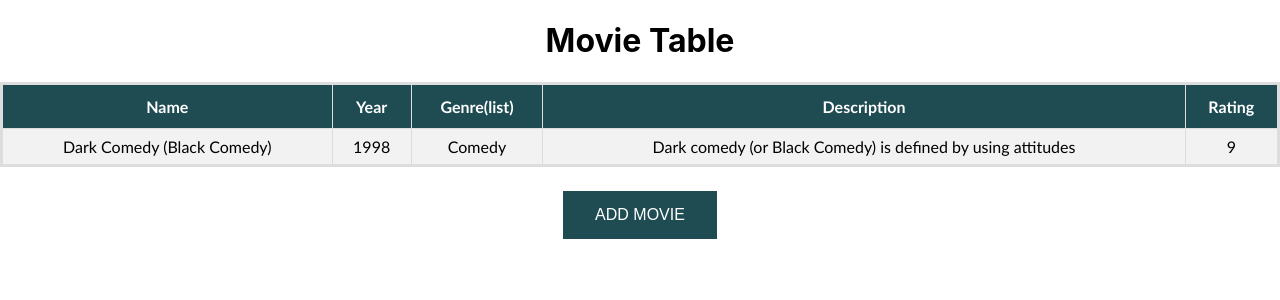
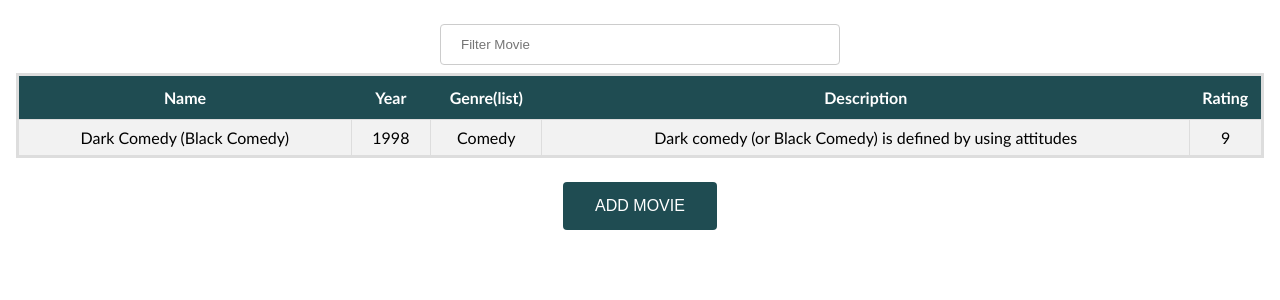
Before and after one commit to oyo-kishan/Assignment-2, a React (Create React App) app: page / in a window 1280 px wide. Shown: the top 300 px of the page. Built offline with nearby package versions, Linux system fonts and the light colour scheme.

Commit message:
Parent component is broken down into child component

```diff
--- a/src/App.css
+++ b/src/App.css
@@ -3,6 +3,9 @@
 }
 .addMovieForm{
   margin-top: 24px;
+}
+.mainDiv{
+  margin:16px;
 }
 .inputLabel{
   padding: 8px 20px;
@@ -21,29 +24,28 @@
   border-radius: 4px;
   box-sizing: border-box;
 }
-#movietable {
+.movietable {
   text-align: center;
   font-family: "Trebuchet MS", Arial, Helvetica, sans-serif;
   border-collapse: collapse;
   border: 3px solid #ddd;
   width: 100%;
-  margin-right: 24px;
 }
 
-#movietable td, #movietable th {
+.movietable td, #movietable th {
   border: 1px solid #ddd;
   padding: 8px;
 }
 
-#movietable tr:nth-child(even){
+.movietable tr:nth-child(even){
   background-color: #f2f2f2;
 }
 
-#movietable tr:hover {
+.movietable tr:hover {
   background-color:#a0b3b6;
 }
 
-#movietable th {
+.movietable th {
   padding-top: 12px;
   padding-bottom: 12px;
   text-align: center;
@@ -51,7 +53,7 @@
   color: white;
 }
 
-#addMovieButton {
+.addMovieButton {
   background-color: #1f4c52;
   border: none;
   color: white;
@@ -61,4 +63,17 @@
   display: inline-block;
   font-size: 16px;
   margin-top: 24px;
+  border-radius: 4px;
+
 }
+.searchBar  {
+  width: 400px;
+  padding: 12px 20px;
+  margin: 8px 0;
+  display: inline-block;
+  border: 1px solid #ccc;
+  border-radius: 4px;
+  box-sizing: border-box;
+  background:"#F2F1F9";
+
+};
--- a/src/App.js
+++ b/src/App.js
@@ -1,6 +1,6 @@
 import "./App.css";
-import Table from "./components/Table";
-import AddMovie from "./components/AddMovie";
+import MovieTable from "./screens/MovieTable";
+import AddMovie from "./screens/AddMovie";
 import { BrowserRouter as Router, Switch, Route } from "react-router-dom";
 
 function App() {
@@ -8,7 +8,7 @@ function App() {
     <Router>
       <div className="App">
         <Switch>
-          <Route path="/" exact component={Table} />
+          <Route path="/" exact component={MovieTable} />
           <Route path="/addmovie" component={AddMovie} />
         </Switch>
       </div>
--- a/src/components/AddMovie.js
+++ /dev/null
@@ -1,92 +0,0 @@
-import React, { useState } from "react";
-import "../App.css";
-import addMovies from "../actions/Action";
-import { useDispatch } from "react-redux";
-
-function AddMovie() {
-  const dispatch = useDispatch();
-  const [movieName, setMovieName] = useState("");
-  const [movieYear, setMovieYear] = useState("");
-  const [movieGenre, setMovieGenre] = useState("");
-  const [movieDescripiton, setMovieDescription] = useState("");
-  const [movieRating, setMovieRating] = useState("");
-
-  function submitMovie(e) {
-      e.preventDefault();
-
-    dispatch(
-      addMovies({
-        name: movieName,
-        year: movieYear,
-        genre: movieGenre,
-        description: movieDescripiton,
-        rating: movieRating,
-      })
-    );
-    alert("Movies added to store successfully");
-    setMovieName("");
-    setMovieYear("");
-    setMovieDescription("");
-    setMovieGenre("");
-    setMovieRating("");
-  }
-
-  return (
-    <form onSubmit={submitMovie} className="addMovieForm">
-      <label className="inputLabel">Movie Name</label>
-      <input
-        className="inputField"
-        type="text"
-        placeholder="Movie Name"
-        name="moviename"
-        onChange={(e) => setMovieName(e.target.value)}
-      />
-      <br />
-      <label className="inputLabel">Movie Year</label>
-      <input
-        className="inputField"
-        type="text"
-        name="year"
-        placeholder="Year"
-        onChange={(e) => setMovieYear(e.target.value)}
-      />
-
-      <br />
-      <label className="inputLabel">Movie Genre</label>
-      <input
-        className="inputField"
-        type="text"
-        name="genre"
-        placeholder="Genre"
-        onChange={(e) => setMovieGenre(e.target.value)}
-      />
-
-      <br />
-      <label className="inputLabel">Movie Description</label>
-      <input
-        className="inputField"
-        type="text"
-        placeholder="Description"
-        name="description"
-        onChange={(e) => setMovieDescription(e.target.value)}
-      />
-
-      <br />
-
-      <label className="inputLabel">Movie Rating</label>
-      <input
-        className="inputField"
-        type="text"
-        placeholder="Rating"
-        name="rating"
-        onChange={(e) => setMovieRating(e.target.value)}
-      />
-      <br />
-      <button id="addMovieButton" type="submit" value="submit">
-        Add Movie
-      </button>
-    </form>
-  );
-}
-
-export default AddMovie;
--- /dev/null
+++ b/src/components/Dropdown.js
@@ -0,0 +1,28 @@
+import React from "react";
+import "../App.css";
+
+function Dropdown(props) {
+  const list = props.options;
+  return (
+    <div>
+      <select
+        className={props.className}
+        value={props.movieGenre}
+        onChange={(e) => props.onChange(e.target.value)}
+      >
+        <option value="Select genre" selected disabled>
+          Select Genre
+        </option>
+
+        {
+        list.map((option) => (
+          <option value={option}>{option}</option>
+        ))
+        }
+      </select>
+      <br />
+    </div>
+  );
+}
+
+export default Dropdown;
--- /dev/null
+++ b/src/components/Input.js
@@ -0,0 +1,19 @@
+import React from "react";
+import "../App.css";
+
+function Input(props) {
+  return (
+    <div>
+      <input
+        className={props.className}
+        type={props.type}
+        name={props.name}
+        placeholder={props.placeholder}
+        onChange={(e) => props.onChange(e.target.value)}
+      />
+      <br />
+    </div>
+  );
+}
+
+export default Input;
--- a/src/components/Table.js
+++ b/src/components/Table.js
@@ -1,38 +1,35 @@
 import React from "react";
-import {Link} from 'react-router-dom';
-import  '../App.css';
-import {useSelector} from 'react-redux';
+import "../App.css";
 
-function Table() {
-    const data=useSelector(state=>state.movieData);
-
+function Table(props) {
+    const headingList=props.heading;
+    const data=props.data;
   return (
-    <div>
-      <h1>Movie Table</h1>
-      <table id="movietable">
+      <table className={props.className}>
         <tbody>
                 <tr>
-          <th>Name</th><th>Year</th><th>Genre(list)</th><th>Description</th><th>Rating</th>
+                   {
+                       headingList.map((heading)=>{
+                           return <th>{heading}</th>
+                       })
+                   }
                 </tr>
             {
-                data.movies.map((item,index)=>{
-                    return (<tr key={index}>
-                              <td>{item.name}</td><td>{item.year}</td>
-                              <td>{item.genre}</td><td>{item.description}</td>
+            data.map((item, index) => {
+                return (
+                <tr key={index}>
+                    <td>{item.name}</td>
+                    <td>{item.year}</td>
+                    <td>{item.genre}</td>
+                    <td>{item.description}</td>
                     <td>{item.rating}</td>
                 </tr>
-                            )
+                );
             })
           }
           </tbody>
           </table>
 
-      <Link to="/AddMovie">
-         <button id="addMovieButton">ADD MOVIE</button>
-      </Link>
-
-    </div>
   );
 }
-
 export default Table;
--- /dev/null
+++ b/src/screens/AddMovie.js
@@ -0,0 +1,82 @@
+import React, { useState } from "react";
+import "../App.css";
+import addMovies from "../actions/Action";
+import { useDispatch } from "react-redux";
+import Input from "../components/Input";
+import Dropdown from "../components/Dropdown";
+
+function AddMovie() {
+
+  const dispatch = useDispatch();
+  const [movieName, setMovieName] = useState("Not Known");
+  const [movieYear, setMovieYear] = useState("Not Known");
+  const [movieGenre, setMovieGenre] = useState("Not Known");
+  const [movieDescripiton, setMovieDescription] = useState("Not Known");
+  const [movieRating, setMovieRating] = useState("Not Known");
+
+  function submitMovie(e) {
+    e.preventDefault();
+    dispatch(
+      addMovies({
+        name: movieName,
+        year: movieYear,
+        genre: movieGenre,
+        description: movieDescripiton,
+        rating: movieRating,
+      })
+    );
+    alert("Movies added to store successfully");
+  }
+
+
+
+  return (
+    <form onSubmit={submitMovie} className="addMovieForm">
+      <Input
+          className="inputField"
+          type="text"
+          name="moviename"
+          placeholder="Movie Name"
+          onChange={(value)=>{setMovieName(value)}}
+      />
+
+      <Input
+        className="inputField"
+        type="text"
+        name="year"
+        placeholder="Year"
+        onChange={(value) => setMovieYear(value)}
+      />
+
+      <Dropdown
+        className="inputField"
+        value={movieGenre}
+        onChange={(value) => setMovieGenre(value)}
+        options={["Comedy","Action","Drama","Mystery","Horror"]}
+      />
+
+      <Input
+        className="inputField"
+        type="text"
+        placeholder="Description"
+        name="description"
+        onChange={(value) => setMovieDescription(value)}
+      />
+
+      <Input
+        className="inputField"
+        type="number"
+        placeholder="Rating"
+        name="rating"
+        onChange={(value) => setMovieRating(value)}
+      />
+
+      <button className="addMovieButton" type="submit" value="submit">
+        Add Movie
+      </button>
+
+    </form>
+  );
+}
+
+export default AddMovie;
--- /dev/null
+++ b/src/screens/MovieTable.js
@@ -0,0 +1,37 @@
+import React,{useState} from "react";
+import { Link } from "react-router-dom";
+import "../App.css";
+import { useSelector } from "react-redux";
+import Input from "../components/Input";
+import Table from '../components/Table';
+
+function MovieTable() {
+  const data = useSelector((state) => state.movieData);
+  const [searchKey,setSearchKey]=useState("");
+
+  return (
+    <div className="mainDiv">
+
+      <Input
+        className="searchBar"
+        type="text"
+        name="Filter Movie "
+        value={searchKey}
+        placeholder="Filter Movie"
+        onChange={(value) => setSearchKey(value)}
+      />
+
+      <Table
+           className="movietable"
+           heading={["Name","Year","Genre(list)","Description","Rating"]}
+           data={data.movies}
+      />
+
+      <Link to="/AddMovie">
+        <button className="addMovieButton">ADD MOVIE</button>
+      </Link>
+    </div>
+  );
+}
+
+export default MovieTable;
```
Lines whose indentation alone changed are shown as unchanged.
